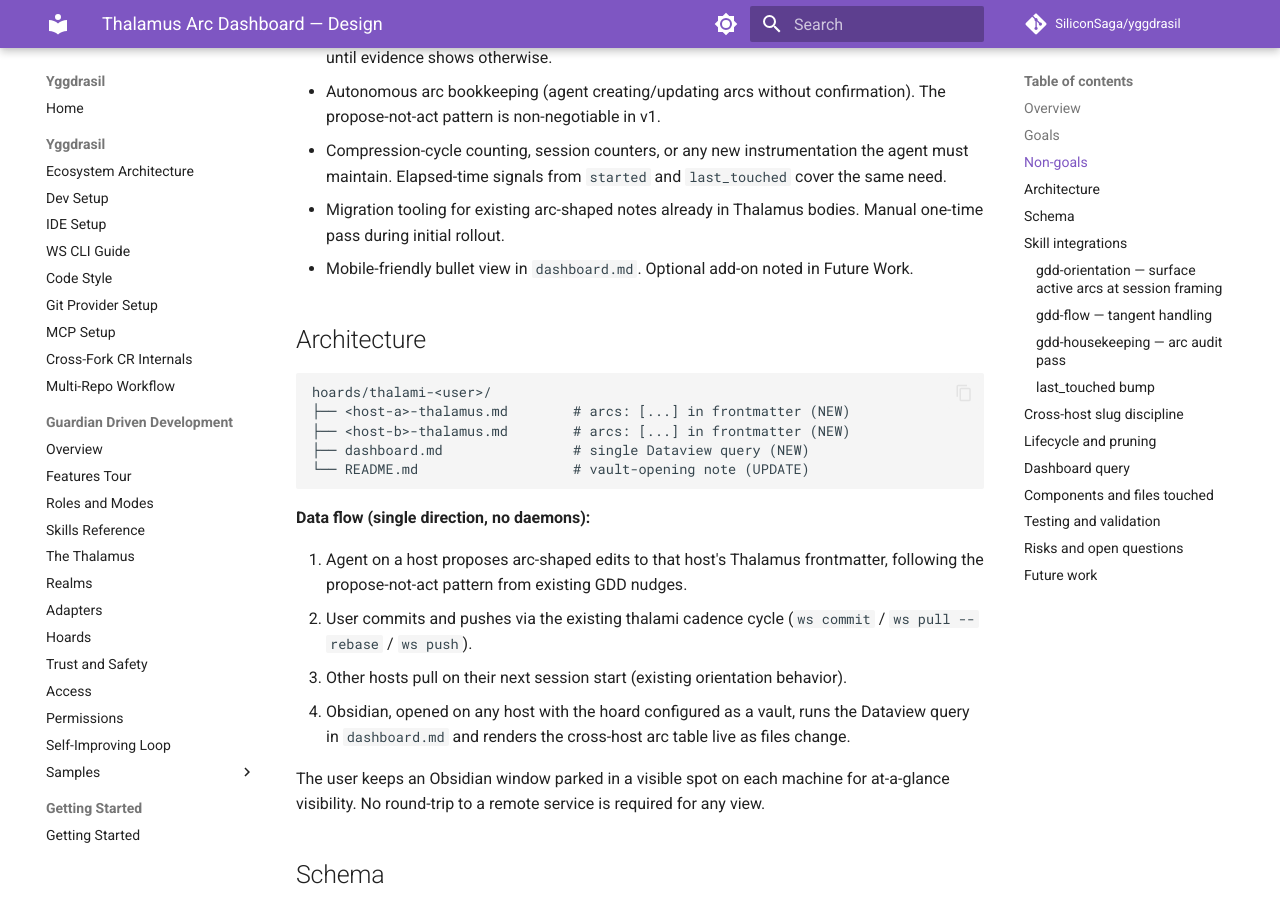
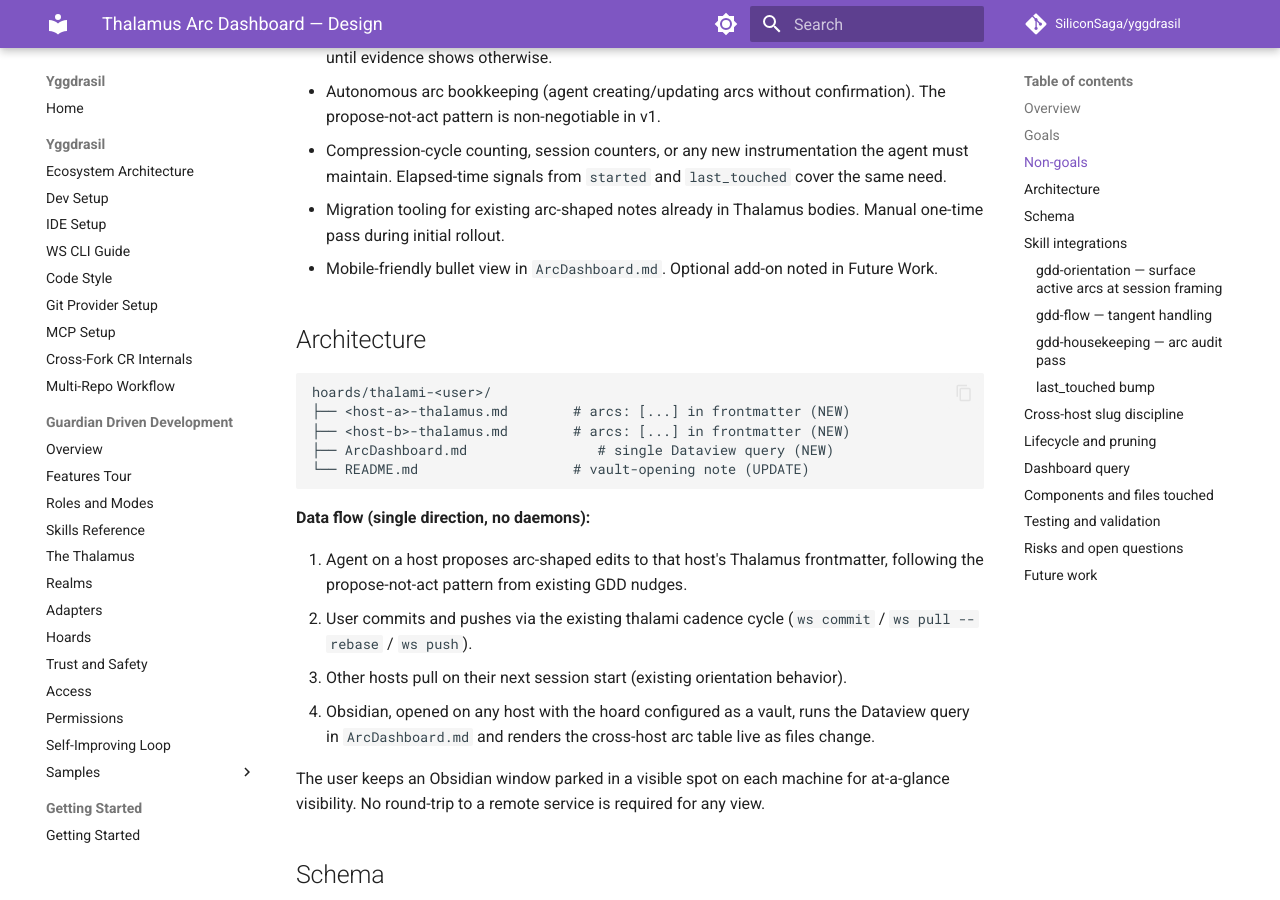
Before and after one commit to SiliconSaga/yggdrasil, an MkDocs documentation site: the page built from docs/plans/2026-05-07-thalamus-arc-dashboard-design.md, in a window 1280 px wide and 900 px high, scrolled down 1356 px. Built offline with MkDocs 1.6.1 and Material for MkDocs 9.7.7, drawn with Linux system fonts in a browser that asks for light colours; comment, search, counter and statistics services are not loaded; some of the changed text lies outside the part shown.

Commit message:
feat(template): rename dashboard.md → ArcDashboard.md, side-by-side diagnostics, .gitignore Obsidian config
Five iterations after live use:

- **Rename `dashboard.md` → `ArcDashboard.md`.** Dashboard files in Obsidian conventionally use TitleCase or have a distinguishing prefix; "Arc" is shorter than "Thalamus" and ties the file to the dashboard's actual content (the `arcs:` projection).

- **Status-count query was broken** — `GROUP BY arc.status` couldn't resolve the dotted reference back as a column (rendered as `-` for the Status column). Fixed by mirroring the working tags pattern: `FLATTEN arc.status AS s` then `GROUP BY s`.

- **Side-by-side diagnostics row.** Tags / vibe legend / status-count are each 2-3 columns of data; full-width per block wasted space. Wrapped in an HTML flex container (renders cleanly in Obsidian Reading mode; gracefully wraps on narrow screens via `flex: 1 1 220px`). Per-host count remains its own block since it's a different dimension (host distribution vs the diagnostic trio).

- **Threshold tweaks propagated to template.** Live use settled on active 2/10d and parked 5/10d thresholds (parked starts fresher because parking is intentional; active starts stale faster because it's on the to-do mind). Template now ships with the same defaults so freshly scaffolded hoards match.

- **`.obsidian/` gitignored, install instructions moved to README.** The first-time-vault-open setup (install Dataview, disable readable-line-length) now lives in the hoard's README under "Cross-host arc dashboard". Obsidian's per-machine `.obsidian/` config dir is gitignored — UI prefs aren't shared state and would just create cross-host noise.

Co-Authored-By: Claude Opus 4.7 <noreply@anthropic.com>

`````diff
--- a/docs/plans/2026-05-07-thalamus-arc-dashboard-design.md
+++ b/docs/plans/2026-05-07-thalamus-arc-dashboard-design.md
@@ -32,7 +32,7 @@ The following are explicitly out of scope for v1:
 - Autonomous arc bookkeeping (agent creating/updating arcs without confirmation). The propose-not-act pattern is non-negotiable in v1.
 - Compression-cycle counting, session counters, or any new instrumentation the agent must maintain. Elapsed-time signals from `started` and `last_touched` cover the same need.
 - Migration tooling for existing arc-shaped notes already in Thalamus bodies. Manual one-time pass during initial rollout.
-- Mobile-friendly bullet view in `dashboard.md`. Optional add-on noted in Future Work.
+- Mobile-friendly bullet view in `ArcDashboard.md`. Optional add-on noted in Future Work.
 
 ## Architecture
 
@@ -40,7 +40,7 @@ The following are explicitly out of scope for v1:
 hoards/thalami-<user>/
 ├── <host-a>-thalamus.md        # arcs: [...] in frontmatter (NEW)
 ├── <host-b>-thalamus.md        # arcs: [...] in frontmatter (NEW)
-├── dashboard.md                # single Dataview query (NEW)
+├── ArcDashboard.md                # single Dataview query (NEW)
 └── README.md                   # vault-opening note (UPDATE)
 ```
 
@@ -49,7 +49,7 @@ hoards/thalami-<user>/
 1. Agent on a host proposes arc-shaped edits to that host's Thalamus frontmatter, following the propose-not-act pattern from existing GDD nudges.
 2. User commits and pushes via the existing thalami cadence cycle (`ws commit` / `ws pull --rebase` / `ws push`).
 3. Other hosts pull on their next session start (existing orientation behavior).
-4. Obsidian, opened on any host with the hoard configured as a vault, runs the Dataview query in `dashboard.md` and renders the cross-host arc table live as files change.
+4. Obsidian, opened on any host with the hoard configured as a vault, runs the Dataview query in `ArcDashboard.md` and renders the cross-host arc table live as files change.
 
 The user keeps an Obsidian window parked in a visible spot on each machine for at-a-glance visibility. No round-trip to a remote service is required for any view.
 
@@ -167,7 +167,7 @@ There is no global registry, no slug authority, and no validation. Convention pl
 
 ## Dashboard query
 
-`hoards/thalami-<user>/dashboard.md` ships a single Dataview query as the v1 view:
+`hoards/thalami-<user>/ArcDashboard.md` ships a single Dataview query as the v1 view:
 
 ````markdown
 # Thalami Arc Dashboard
@@ -200,7 +200,7 @@ The default `SORT arc.status ASC` puts `active` first by alphabetical luck, foll
 **Yggdrasil repo (this PR):**
 
 - `templates/thalamus.md` — add commented `arcs: []` placeholder
-- `templates/hoards/thalami/dashboard.md` — new file with the Dataview query
+- `templates/hoards/thalami/ArcDashboard.md` — new file with the Dataview query
 - `templates/hoards/thalami/README.md` — note about opening as Obsidian vault and installing Dataview
 - `.agent/skills/gdd-orientation/SKILL.md` — arc surfacing in Step 7, sibling-slug grep
 - `.agent/skills/gdd-flow/SKILL.md` — tangent handling
@@ -211,7 +211,7 @@ The default `SORT arc.status ASC` puts `active` first by alphabetical luck, foll
 
 **Thalami hoard (separate commits, single main branch):**
 
-- `dashboard.md` — Dataview query, copied from the template
+- `ArcDashboard.md` — Dataview query, copied from the template
 - One commit each per host's `<host>-thalamus.md` frontmatter to add an initial `arcs:` list, derived by reading the existing body content on each file
 - `README.md` — note about Dataview as the rendering mechanism
 
@@ -221,7 +221,7 @@ The thalami hoard work happens after the yggdrasil PR lands, so the template and
 
 No new test infrastructure. Validation is a four-step manual pass:
 
-1. **Schema renders single-host.** Add `arcs:` to `Dionysus-thalamus.md`, point Obsidian at `hoards/thalami-Cervator/` as a vault, install Dataview, confirm `dashboard.md` renders the table correctly.
+1. **Schema renders single-host.** Add `arcs:` to `Dionysus-thalamus.md`, point Obsidian at `hoards/thalami-Cervator/` as a vault, install Dataview, confirm `ArcDashboard.md` renders the table correctly.
 2. **Schema renders cross-host.** Add `arcs:` to one other thalamus file (e.g., Loki via the prepared frontmatter additions), `ws push` from this host, `ws pull` on the other, confirm both rows appear and that any shared slug shows two adjacent rows.
 3. **Skill prose validated by use.** The orientation, flow, and housekeeping extensions earn their keep through actual session use across a few weeks. No unit tests for prose. Observe friction points and adjust.
 4. **Pruning verified once.** First housekeeping pass after rollout exercises the audit-and-prune flow on at least one closed or promoted arc to confirm the two-cycle grace window behaves as documented.
@@ -244,7 +244,7 @@ The existing `tests/ws-hoard-scan/` test directory does not need to grow — `ar
 
 - **Static-page renderer** — GitHub Action on push to the thalami repo emitting a small static HTML/JSON dashboard. Worth building only if Obsidian-only proves insufficient (e.g., user wants phone visibility, or to share with a collaborator).
 - **`ws hoard arc <subcommand>`** — CLI helpers for arc operations (`add`, `park`, `close`, `promote`, `list`). Defer until skill-driven flows show enough friction to warrant codifying.
-- **Mobile bullet view** — second Dataview block in `dashboard.md` showing only `active` arcs as a bullet list, optimized for narrow Obsidian-mobile screens.
+- **Mobile bullet view** — second Dataview block in `ArcDashboard.md` showing only `active` arcs as a bullet list, optimized for narrow Obsidian-mobile screens.
 - **Tag-based grouping queries** — once `tags:` see real use, additional Dataview blocks grouping by tag (`GROUP BY arc.tags`).
 - **Vörðu integration** — if the BDD-roadmap dashboard ever grows a "personal work" lane, the same `arcs:` shape could feed it. Speculative.
 - **Slug-rename helper** — `ws hoard arc rename <old> <new>` for cleaning up drift across hosts. Add when manual rename actually hurts.
`````
Also changed, not shown: docs/gdd/hoards.md (+1 -1 lines), templates/hoards/thalami/ArcDashboard.md (added, +113 -0 lines), templates/hoards/thalami/README.md (+21 -10 lines), templates/hoards/thalami/dashboard.md (deleted, +0 -98 lines), 1 other file.
